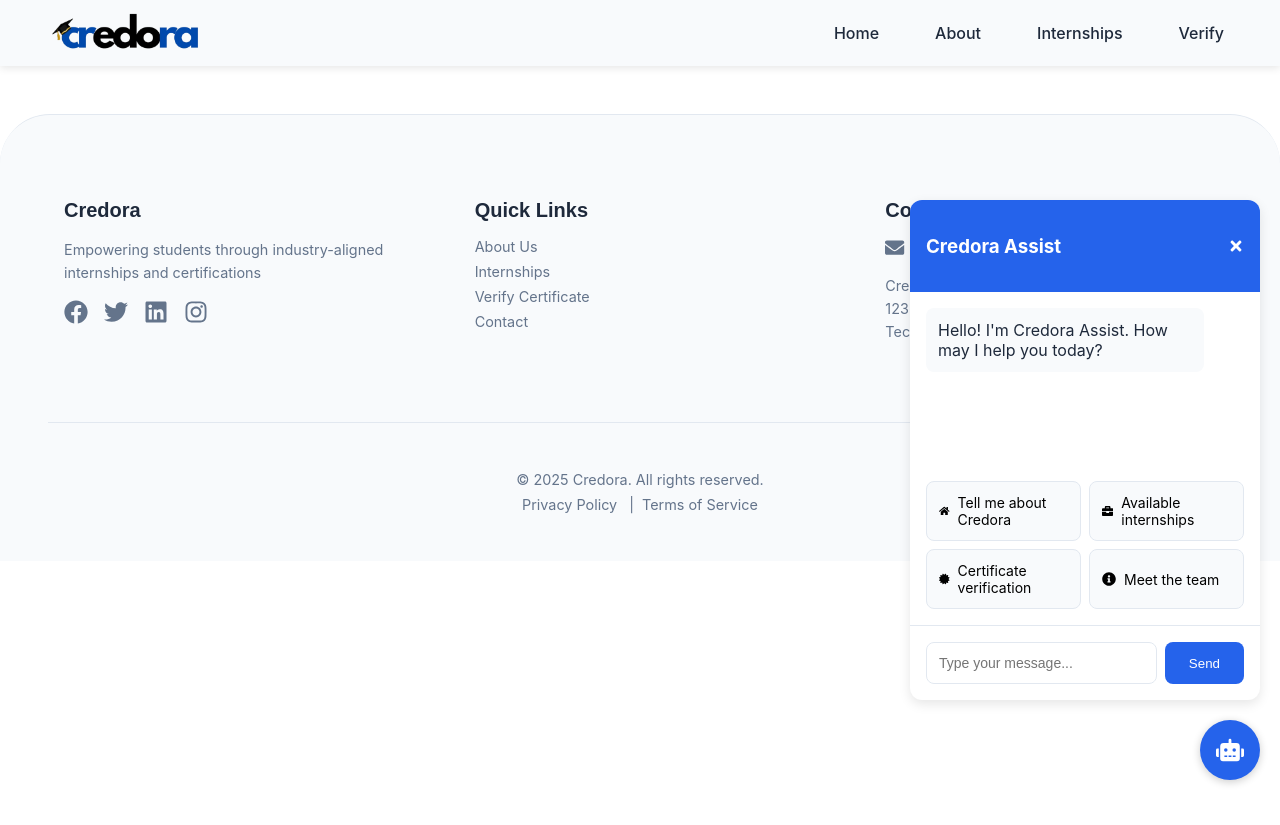
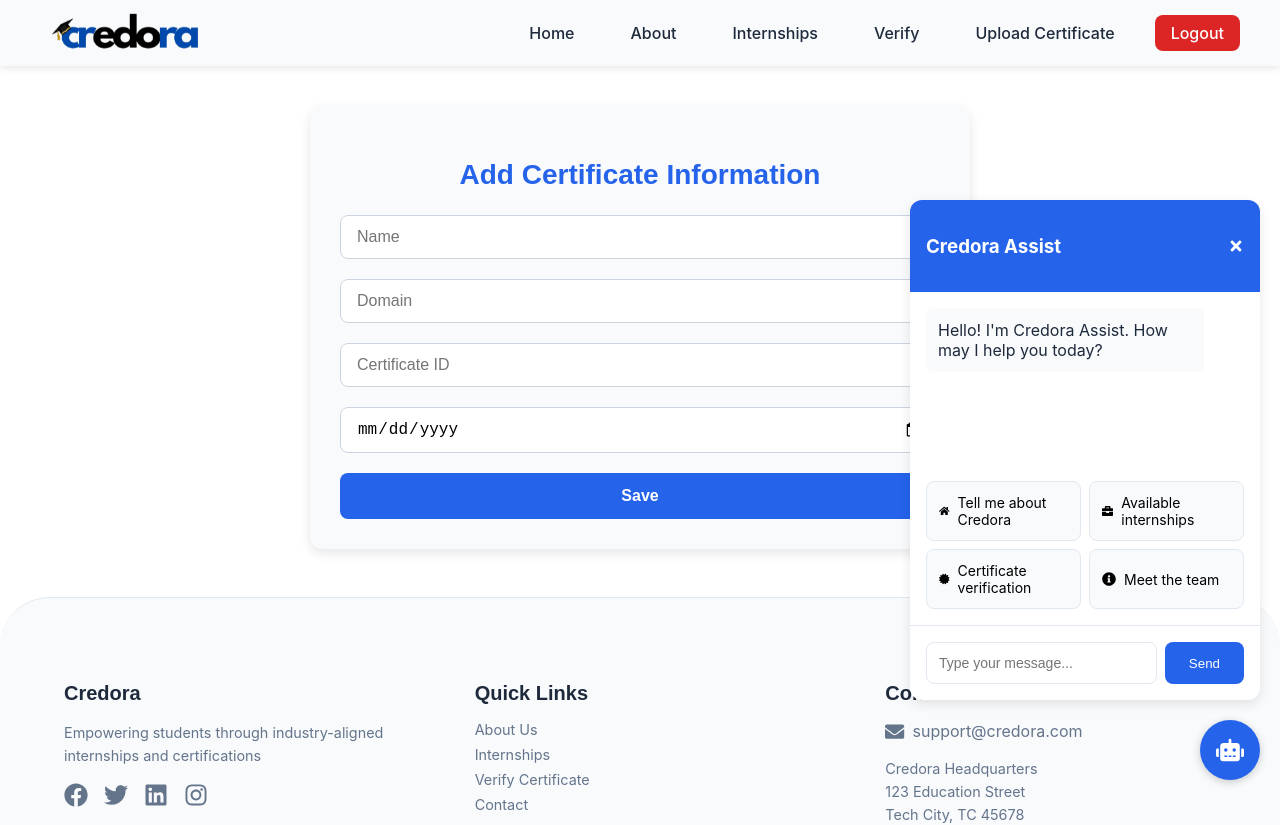
Before and after one commit to Sahil-238/Credora-, a React (Create React App) app: page /upload-certificate in a window 1280 px wide. Shown: the top 825 px of the page. Before the commit the page ends 800 px from the top, so only its background shows below. Built offline with nearby package versions, Linux system fonts and the light colour scheme; sample sign-in values are in the browser's storage.

Commit message:
Upload Certificate for admin

```diff
--- a/package.json
+++ b/package.json
@@ -15,7 +15,7 @@
     "react-dom": "^18.2.0",
     "react-icons": "^5.5.0",
     "react-router-dom": "^6.20.0",
-    "react-scripts": "5.0.1",
+    "react-scripts": "^5.0.1",
     "react-slick": "^0.29.0",
     "slick-carousel": "^1.8.1",
     "styled-components": "^6.1.17",
--- a/src/App.js
+++ b/src/App.js
@@ -11,6 +11,17 @@
 import InternshipDetail from './pages/InternshipDetail';
 import Footer from './components/Footer';
 import ChatBot from './components/ChatBot';
+import Certificate from './pages/Certificate';
+import UploadCertificate from './pages/UploadCertificate';
+import { Navigate } from 'react-router-dom';
+
+function AdminRoute({ children }) {
+  const isAdmin = localStorage.getItem('isAdmin') === 'true';
+  if (!isAdmin) {
+    return <Navigate to="/login" replace />;
+  }
+  return children;
+}
 
 function App() {
   return (
@@ -26,6 +37,11 @@
         <Route path="/login" element={<Login />} />
         <Route path="/signup" element={<Signup />} />
         <Route path="/verify-certificate" element={<VerifyCertificate />} />
+        <Route path="/upload-certificate" element={
+          <AdminRoute>
+            <UploadCertificate />
+          </AdminRoute>
+        } />
       </Routes>
       <Footer />
       <ChatBot />
--- a/src/components/Navbar.js
+++ b/src/components/Navbar.js
@@ -8,6 +8,12 @@
   const [isMenuOpen, setIsMenuOpen] = useState(false);
   const navigate = useNavigate();
   const location = useLocation();
+
+  // Check admin login flag
+  const isAdmin = localStorage.getItem('isAdmin') === 'true';
+
+  // Hide upload button on login page
+  const isLoginPage = location.pathname === '/login';
 
   useEffect(() => {
     const token = localStorage.getItem('token');
@@ -29,8 +35,39 @@
 
   const handleLogout = () => {
     localStorage.removeItem('token');
+    localStorage.removeItem('isAdmin');
     setIsAuthenticated(false);
     navigate('/');
+  };
+
+  const handleUploadClick = () => {
+    document.getElementById('uploadInputNavbar').click();
+  };
+
+  const handleFileChange = async (event) => {
+    const file = event.target.files[0];
+    if (!file) return;
+
+    const formData = new FormData();
+    formData.append('certificateFile', file);
+    // For demonstration, using hardcoded studentName and internshipTitle
+    formData.append('studentName', 'Demo Student');
+    formData.append('internshipTitle', 'Demo Internship');
+
+    try {
+      const response = await fetch('/api/certificates', {
+        method: 'POST',
+        body: formData,
+      });
+      if (response.ok) {
+        alert('Certificate uploaded successfully!');
+      } else {
+        alert('Failed to upload certificate.');
+      }
+    } catch (error) {
+      console.error('Error uploading certificate:', error);
+      alert('Failed to upload certificate.');
+    }
   };
 
   return (
@@ -72,7 +109,14 @@
           <li style={liStyle}>
             <Link style={{ ...linkStyle, ...(isMobile && mobileLinkStyle) }} to="/verify-certificate">Verify</Link>
           </li>
-          {/* {!isAuthenticated ? (
+          {isAdmin && !isLoginPage && (
+            <li style={liStyle}>
+              <Link to="/upload-certificate" style={{ ...linkStyle, ...(isMobile && mobileLinkStyle) }}>
+                Upload Certificate
+              </Link>
+            </li>
+          )}
+          {!isAuthenticated ? (
             <>
               <li style={liStyle}>
                 <Link style={{ ...linkStyle, ...(isMobile && mobileLinkStyle) }} to="/login">Login</Link>
@@ -80,8 +124,9 @@
               <li style={liStyle}>
                 <Link style={{ ...signupButtonStyle, ...(isMobile && mobileLinkStyle) }} to="/signup">Sign Up</Link>
               </li>
-            </> */}
-          {/* ) : (
+            </>
+          ) : (
+            <>
               <li style={liStyle}>
                 <button
                   onClick={handleLogout}
@@ -90,12 +135,26 @@
                   Logout
                 </button>
               </li>
-          )} */}
+            </>
+          )}
         </ul>
       </div>
     </nav>
   );
 };
+
+const buttonStyle = {
+  padding: '8px 16px',
+  fontSize: '14px',
+  cursor: 'pointer',
+  borderRadius: '6px',
+  border: 'none',
+  backgroundColor: '#2563eb',
+  color: 'white',
+  fontWeight: '600',
+  transition: 'background-color 0.3s ease',
+};
+
 
 // Design System Constants
 const colors = {
@@ -264,4 +323,16 @@
   zIndex: 1001
 };
 
+const profileStyle = {
+  color: '#2563eb',
+  fontWeight: '600',
+  fontSize: '14px',
+  padding: '8px 16px',
+  borderRadius: '6px',
+  border: '1px solid #2563eb',
+  cursor: 'default',
+  userSelect: 'none',
+  marginRight: '10px',
+};
+
 export default Navbar;
--- a/src/pages/Certificate.js
+++ b/src/pages/Certificate.js
@@ -2,6 +2,9 @@
 import React, { useEffect, useState } from 'react';
 import axios from 'axios';
 import { useParams } from 'react-router-dom';
+
+// TODO: Replace the following user object with your actual auth user object
+const user = { role: 'admin' }; // Placeholder admin user
 
 const Certificate = () => {
   const [certificate, setCertificate] = useState(null);
@@ -17,6 +20,34 @@
       });
   }, [id]);
 
+  const handleUploadClick = () => {
+    document.getElementById('uploadInput').click();
+  };
+
+  const handleFileChange = async (event) => {
+    const file = event.target.files[0];
+    if (!file) return;
+
+    const formData = new FormData();
+    formData.append('certificateFile', file);
+    // For demonstration, using hardcoded studentName and internshipTitle
+    formData.append('studentName', 'Demo Student');
+    formData.append('internshipTitle', 'Demo Internship');
+
+    try {
+      const response = await axios.post('/api/certificates', formData, {
+        headers: {
+          'Content-Type': 'multipart/form-data',
+        },
+      });
+      alert('Certificate uploaded successfully!');
+      setCertificate(response.data);
+    } catch (error) {
+      console.error('Error uploading certificate:', error);
+      alert('Failed to upload certificate.');
+    }
+  };
+
   if (!certificate) return <div style={pageStyle}>Loading certificate...</div>;
 
   return (
@@ -24,7 +55,19 @@
       <h2>Certificate of Completion</h2>
       <p>This certificate is awarded to <strong>{certificate.studentName}</strong></p>
       <p>For successfully completing the internship: <strong>{certificate.internshipTitle}</strong></p>
-      {/* Future Enhancement: Add a button to download the certificate */}
+
+      {user.role === 'admin' && (
+        <>
+          <button onClick={handleUploadClick} style={buttonStyle}>Upload Certificate</button>
+          <input
+            type="file"
+            id="uploadInput"
+            style={{ display: 'none' }}
+            onChange={handleFileChange}
+            accept=".pdf,.jpg,.png"
+          />
+        </>
+      )}
     </div>
   );
 };
@@ -34,4 +77,11 @@
   textAlign: 'center'
 };
 
+const buttonStyle = {
+  marginTop: '20px',
+  padding: '10px 20px',
+  fontSize: '16px',
+  cursor: 'pointer'
+};
+
 export default Certificate;
--- a/src/pages/Login.js
+++ b/src/pages/Login.js
@@ -14,6 +14,21 @@
   const handleLogin = async (e) => {
     e.preventDefault();
     setIsLoading(true);
+
+    // Hardcoded admin credentials
+    const adminEmail = 'admin@example.com';
+    const adminPassword = 'admin123';
+
+    if (email === adminEmail && password === adminPassword) {
+      localStorage.setItem('isAdmin', 'true');
+      setMessage('Admin login successful! Redirecting...');
+      setTimeout(() => {
+        setIsLoading(false);
+        navigate('/');
+      }, 1500);
+      return;
+    }
+
     try {
       const response = await axios.post(`${process.env.REACT_APP_API_URL}/api/users/login`, { email, password });
       localStorage.setItem('token', response.data.token);
--- /dev/null
+++ b/src/pages/UploadCertificate.js
@@ -0,0 +1,139 @@
+import React, { useState } from 'react';
+import axios from 'axios';
+import { useNavigate } from 'react-router-dom';
+
+const UploadCertificate = () => {
+  const [name, setName] = useState('');
+  const [domain, setDomain] = useState('');
+  const [certificateId, setCertificateId] = useState('');
+  const [dateOfCompletion, setDateOfCompletion] = useState('');
+  const [message, setMessage] = useState('');
+  const navigate = useNavigate();
+
+  const handleSubmit = async (e) => {
+    e.preventDefault();
+    if (!name.trim() || !domain.trim() || !certificateId.trim() || !dateOfCompletion.trim()) {
+      setMessage('Please fill all fields.');
+      return;
+    }
+
+    const data = {
+      name: name.trim(),
+      domain: domain.trim(),
+      certificateId: certificateId.trim(),
+      dateOfCompletion: dateOfCompletion.trim(),
+    };
+
+    try {
+      const response = await axios.post('/api/certificates', data);
+      setMessage('Certificate information saved successfully!');
+      setTimeout(() => {
+        navigate('/certificates/' + response.data._id);
+      }, 1500);
+    } catch (error) {
+      setMessage('Failed to save certificate information.');
+      console.error(error);
+    }
+  };
+
+  return (
+    <div style={containerStyle}>
+      <h2 style={headingStyle}>Add Certificate Information</h2>
+      <form onSubmit={handleSubmit} style={formStyle} noValidate>
+        <input
+          type="text"
+          placeholder="Name"
+          value={name}
+          onChange={(e) => setName(e.target.value)}
+          style={inputStyle}
+          required
+          aria-label="Name"
+        />
+        <input
+          type="text"
+          placeholder="Domain"
+          value={domain}
+          onChange={(e) => setDomain(e.target.value)}
+          style={inputStyle}
+          required
+          aria-label="Domain"
+        />
+        <input
+          type="text"
+          placeholder="Certificate ID"
+          value={certificateId}
+          onChange={(e) => setCertificateId(e.target.value)}
+          style={inputStyle}
+          required
+          aria-label="Certificate ID"
+        />
+        <input
+          type="date"
+          placeholder="Date of Completion"
+          value={dateOfCompletion}
+          onChange={(e) => setDateOfCompletion(e.target.value)}
+          style={inputStyle}
+          required
+          aria-label="Date of Completion"
+        />
+        <button type="submit" style={buttonStyle}>Save</button>
+      </form>
+      {message && <p style={messageStyle}>{message}</p>}
+    </div>
+  );
+};
+
+const containerStyle = {
+  maxWidth: '600px',
+  margin: '40px auto',
+  padding: '30px',
+  borderRadius: '12px',
+  backgroundColor: '#f8fafc',
+  boxShadow: '0 4px 12px rgba(0,0,0,0.1)',
+  fontFamily: "'Inter', -apple-system, BlinkMacSystemFont, 'Segoe UI', Roboto, sans-serif",
+};
+
+const headingStyle = {
+  color: '#2563eb',
+  fontWeight: '700',
+  fontSize: '28px',
+  marginBottom: '24px',
+  fontFamily: "'Poppins', sans-serif",
+  textAlign: 'center',
+};
+
+const formStyle = {
+  display: 'flex',
+  flexDirection: 'column',
+  gap: '20px',
+};
+
+const inputStyle = {
+  padding: '12px 16px',
+  fontSize: '16px',
+  borderRadius: '8px',
+  border: '1px solid #cbd5e1',
+  outline: 'none',
+  transition: 'border-color 0.3s ease',
+};
+
+const buttonStyle = {
+  padding: '14px',
+  fontSize: '16px',
+  backgroundColor: '#2563eb',
+  color: 'white',
+  border: 'none',
+  borderRadius: '8px',
+  cursor: 'pointer',
+  fontWeight: '600',
+  transition: 'background-color 0.3s ease',
+};
+
+const messageStyle = {
+  marginTop: '16px',
+  textAlign: 'center',
+  fontWeight: '600',
+  color: '#2563eb',
+};
+
+export default UploadCertificate;
```
Also changed, not shown: note.txt (added), 2 other files (tests, documents, lock files or other folders). Lines whose indentation alone changed are shown as unchanged.
